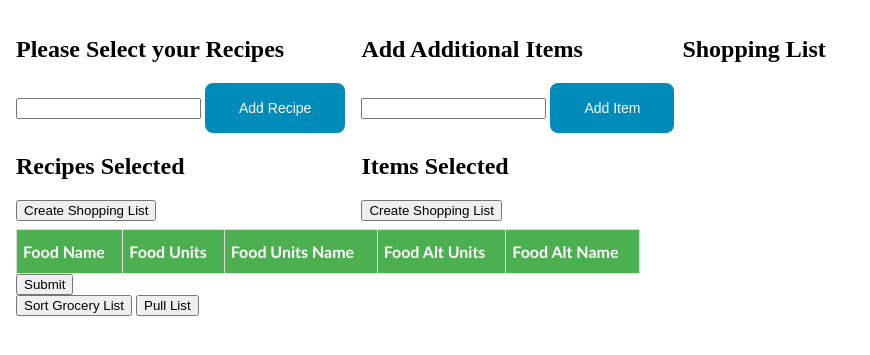
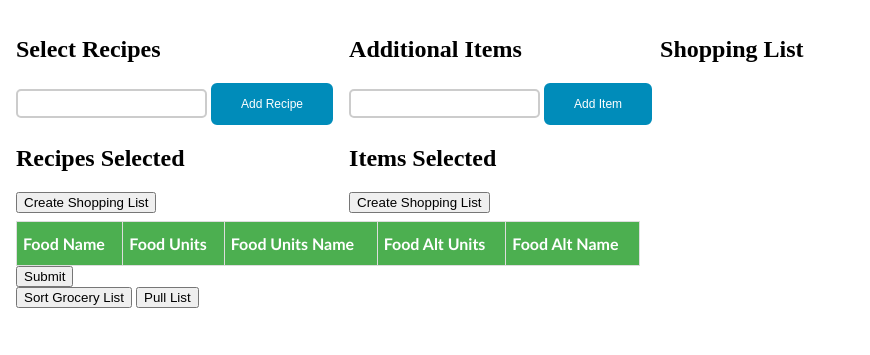
Before and after one commit to smcdonald2013/Munch, a Flask app: page /grocery_list in a window 1280 px wide. Shown: the top 355 px of the page, without its empty margins (0-870 px from the left). Run offline with Flask 2, Linux system fonts and the light colour scheme; data that the repository does not hold is empty; some libraries are stand-ins or nearby versions.

Commit message:
Some button formatting

```diff
--- a/food-app/static/styles.css
+++ b/food-app/static/styles.css
@@ -23,9 +23,9 @@
 
 .heading h2 {
     margin: 1em 0 0.5em 0;
-    color: #343434;
+    color: blue;
     font-weight: normal;
-    font-family: 'Ultra', sans-serif;
+    font-family: "Trebuchet MS", Arial, Helvetica, sans-serif;
     font-size: 12px;
     line-height: 16px;
     text-transform: uppercase;
@@ -54,12 +54,12 @@
     background-color: #008CBA; /* Green */
     border: none;
     color: white;
-    padding: 15px 32px;
+    padding: 12px 28px;
     text-align: center;
     text-decoration: none;
     display: inline-block;
-    font-size: 14px;
-    border-radius: 8px;
+    font-size: 12px;
+    border-radius: 6px;
     -webkit-transition-duration: 0.4s; /* Safari */
     transition-duration: 0.4s;
     border: 2px solid #008CBA;
@@ -70,3 +70,10 @@
     color: black; */
     box-shadow: 0 12px 16px 0 rgba(0,0,0,0.24), 0 17px 50px 0 rgba(0,0,0,0.19);
 }
+
+input[type=email] {
+    padding:5px;
+    border:2px solid #ccc;
+    -webkit-border-radius: 5px;
+    border-radius: 5px;
+}
--- a/food-app/templates/grocery_list.html
+++ b/food-app/templates/grocery_list.html
@@ -60,7 +60,7 @@ function addToList(tableid, listid){
 <div id="RecipeSelection">
 <datalist id="recipes"></datalist>
 
-<h2 class="heading">Please Select your Recipes</h2>
+<h2 class="heading">Select Recipes</h2>
 <input id="recipelist" type="email" list="recipes" multiple>
 <input id="clickMe" type="button" value="Add Recipe" class="btn" onclick="addToList('recipe_table', 'recipelist');" />
 
@@ -70,7 +70,6 @@ function addToList(tableid, listid){
   <tbody>
   </tbody>
   </table>
-  <!--<input id="clickMe" type="button" value="Create Shopping List" onclick="createRecipeList();" />-->
   <input id="clickMe" type="button" value="Create Shopping List" onclick="createList('#recipe_table tr', '/recipes?recipe=', createTable);" />
   <br/>
 </form>
@@ -79,7 +78,7 @@ function addToList(tableid, listid){
 <div id="ItemSelection">
 <datalist id="items"></datalist>
 
-<h2 class="heading">Add Additional Items</h2>
+<h2 class="heading">Additional Items</h2>
 <input id="itemlist" type="email" list="items" multiple>
 <input id="clickMe" type="button" value="Add Item" class="btn" onclick="addToList('item_table', 'itemlist');" />
 
```
